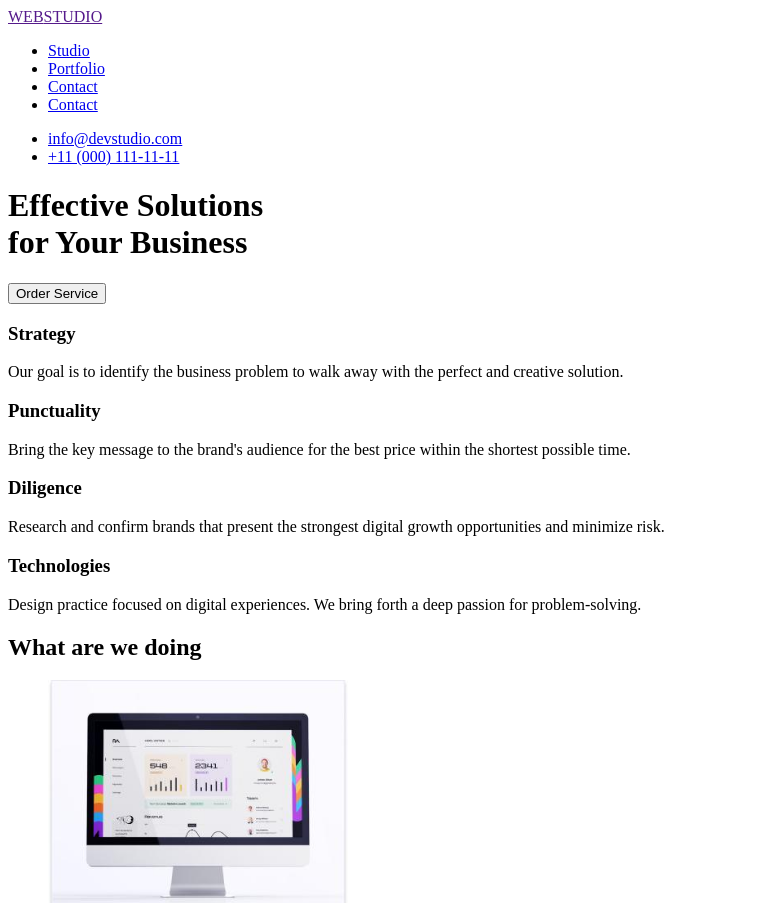
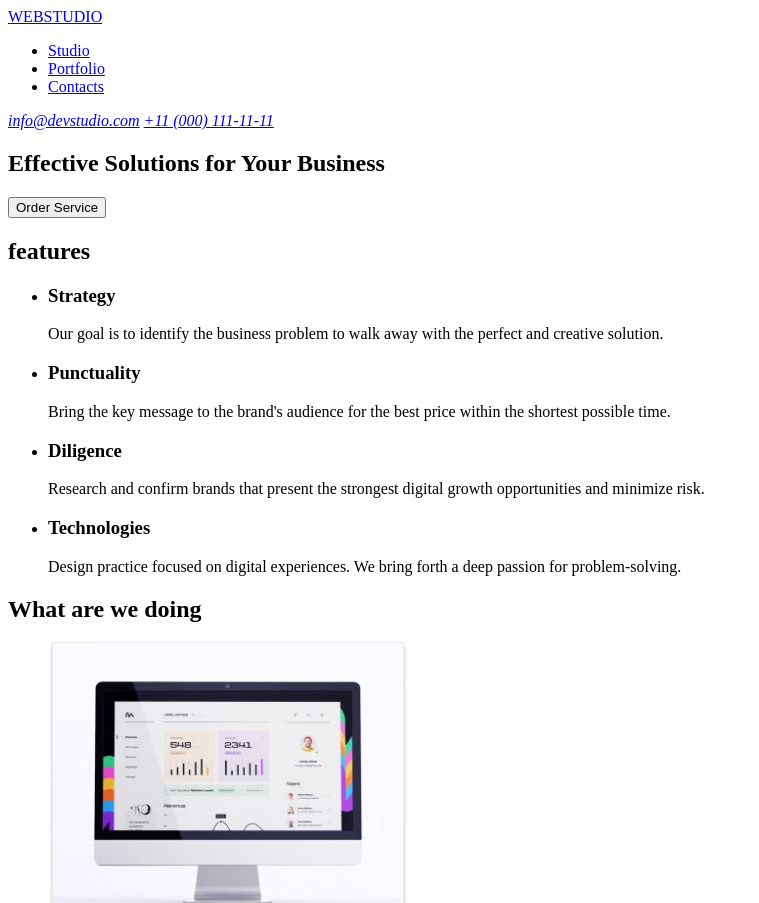
Before and after one commit to Lifuss/goit-markup-hw-01, a plain HTML site: page index.html in a window 1280 px wide. Shown: the top 903 px of the page, without its empty margins (0-759 px from the left). Drawn offline with Linux system fonts and the light colour scheme.

Commit message:
Update index.html

```diff
--- a/index.html
+++ b/index.html
@@ -7,63 +7,62 @@
   </head>
   <body>
     <header>
-      <a href=""><span>WEB</span>STUDIO</a>
       <nav>
+        <a href="./index.html">WEBSTUDIO</a>
         <ul>
           <li><a href="/studio">Studio</a></li>
           <li><a href="/portfolio">Portfolio</a></li>
-          <li><a href="/contact">Contact</a></li>
-          <li><a href="/contact">Contact</a></li>
+          <li><a href="/contact">Contacts</a></li>
         </ul>
       </nav>
 
-      <ul>
-        <li><a href="mailto:info@devstudio.com">info@devstudio.com</a></li>
-        <li><a href="tel:110001111111">+11 (000) 111-11-11</a></li>
-      </ul>
+      <address>
+        <a href="mailto:info@devstudio.com">info@devstudio.com</a>
+        <a href="tel:110001111111">+11 (000) 111-11-11</a>
+      </address>
     </header>
 
     <main>
       <!-- Banner -->
-      <div>
-        <h1>
-          Effective Solutions<br />
-          for Your Business
-        </h1>
+      <section>
+        <h1>Effective Solutions for Your Business</h1>
         <button type="button">Order Service</button>
-      </div>
+      </section>
 
       <!-- Features -->
-      <div>
-        <div>
+      <section>
+        <h2>features</h2>
+        <ul>
+          <li>
             <h3>Strategy</h3>
             <p>
               Our goal is to identify the business problem to walk away with the
               perfect and creative solution.
             </p>
-        </div>
-        <div>
+          </li>
+          <li>
             <h3>Punctuality</h3>
             <p>
               Bring the key message to the brand's audience for the best price
               within the shortest possible time.
             </p>
-        </div>
-        <div>
+          </li>
+          <li>
             <h3>Diligence</h3>
             <p>
               Research and confirm brands that present the strongest digital
               growth opportunities and minimize risk.
             </p>
-        </div>
-        <div>
+          </li>
+          <li>
             <h3>Technologies</h3>
             <p>
               Design practice focused on digital experiences. We bring forth a
               deep passion for problem-solving.
             </p>
-        </div>
-      </div>
+          </li>
+        </ul>
+      </section>
 
       <!-- Images about us -->
       <section>
@@ -73,18 +72,18 @@
             <img
               src="./images/pc-image.jpg"
               alt="monitor on table"
-              width="300"
+              width="360"
             />
           </li>
           <li>
             <img
               src="./images/apps-image.jpg"
               alt="smartphone apps that levitate towards phone"
-              width="300"
+              width="360"
             />
           </li>
           <li>
-            <img src="./images/smartpgone.jpg" alt="smartphone" width="300" />
+            <img src="./images/smartpgone.jpg" alt="smartphone" width="360" />
           </li>
         </ul>
       </section>
@@ -98,7 +97,7 @@
             <img
               src="./images/team-card1.jpg"
               alt="male with short hair"
-              width="260"
+              width="264"
             />
             <h3>Mark Guerrero</h3>
             <p>Product Designer</p>
@@ -108,7 +107,7 @@
             <img
               src="./images/team-card2.jpg"
               alt="male looking left"
-              width="260"
+              width="264"
             />
             <h3>Tom Ford</h3>
             <p>Product Designer</p>
@@ -118,7 +117,7 @@
             <img
               src="./images/team-card3.jpg"
               alt="female looking forward"
-              width="260"
+              width="264"
             />
             <h3>Camila garcia</h3>
             <p>Marketing</p>
@@ -128,7 +127,7 @@
             <img
               src="./images/team-card4.jpg"
               alt="male looking forward"
-              width="260"
+              width="264"
             />
             <h3>Daniel Wilson</h3>
             <p>UI Designer</p>
@@ -138,13 +137,11 @@
     </main>
 
     <footer>
-      <div>
-        <h4><span>WEB</span>STUDIO</h4>
+      <a href="./index.html">WEBSTUDIO</a>
       <p>
-          Increase the flow of customers and sales for your business with
-          digital marketing & growth solutions.
+        Increase the flow of customers and sales for your business with digital
+        marketing & growth solutions.
       </p>
-      </div>
     </footer>
   </body>
 </html>
```
Lines whose indentation alone changed are shown as unchanged.
